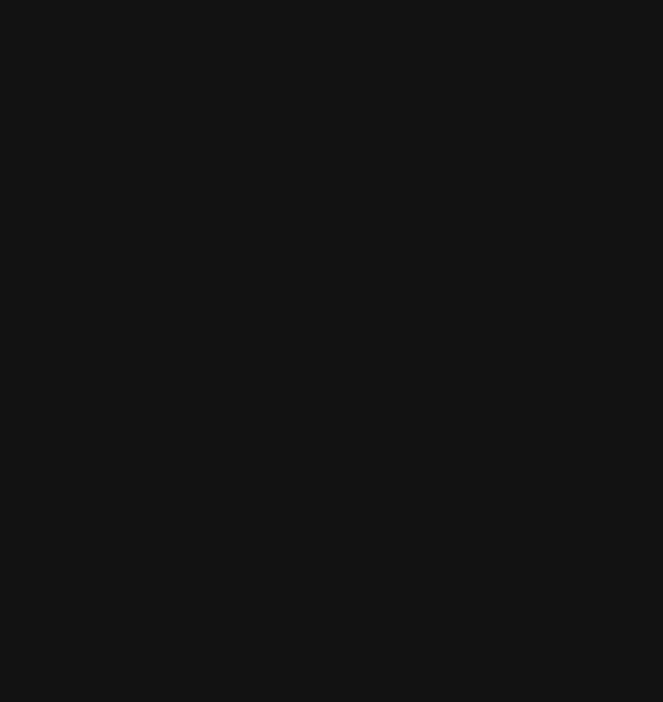
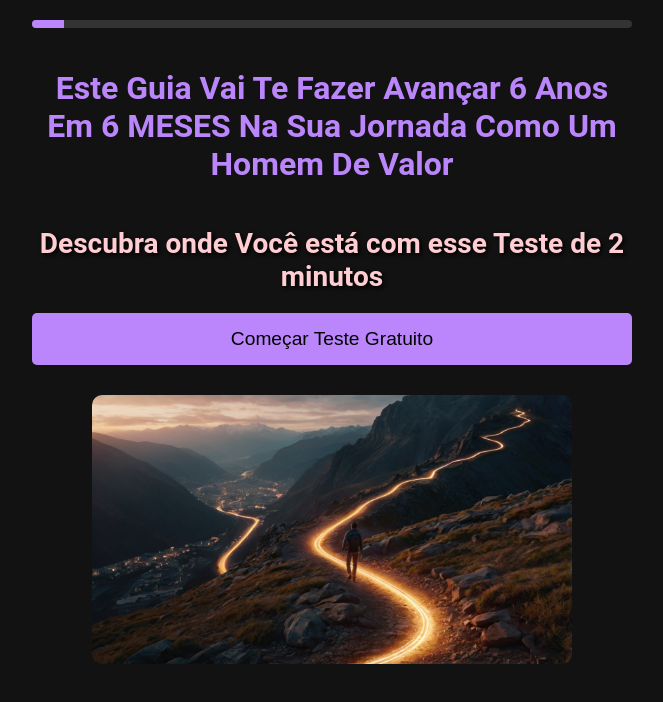
Before and after one commit to AndreyMota/salesPageTest, a React (Vite) app: page / in a window 1280 px wide. Before the commit this address had no page. Shown: the top 702 px of the page, without its empty margins (308-971 px from the left). Built offline with nearby package versions, Linux system fonts and the light colour scheme.

Commit message:
Rerouter main page to quiz

```diff
--- a/src/App.jsx
+++ b/src/App.jsx
@@ -13,7 +13,7 @@
       <GlobalStyle />
       <BrowserRouter>
         <Routes>
-          <Route path="/quiz" element={<QuizB />}/>
+          <Route path="/" element={<QuizB />}/>
           <Route path="/DescubraOSeuPotencial" element={<SalePage />}/>
         </Routes>
       </BrowserRouter>
```
